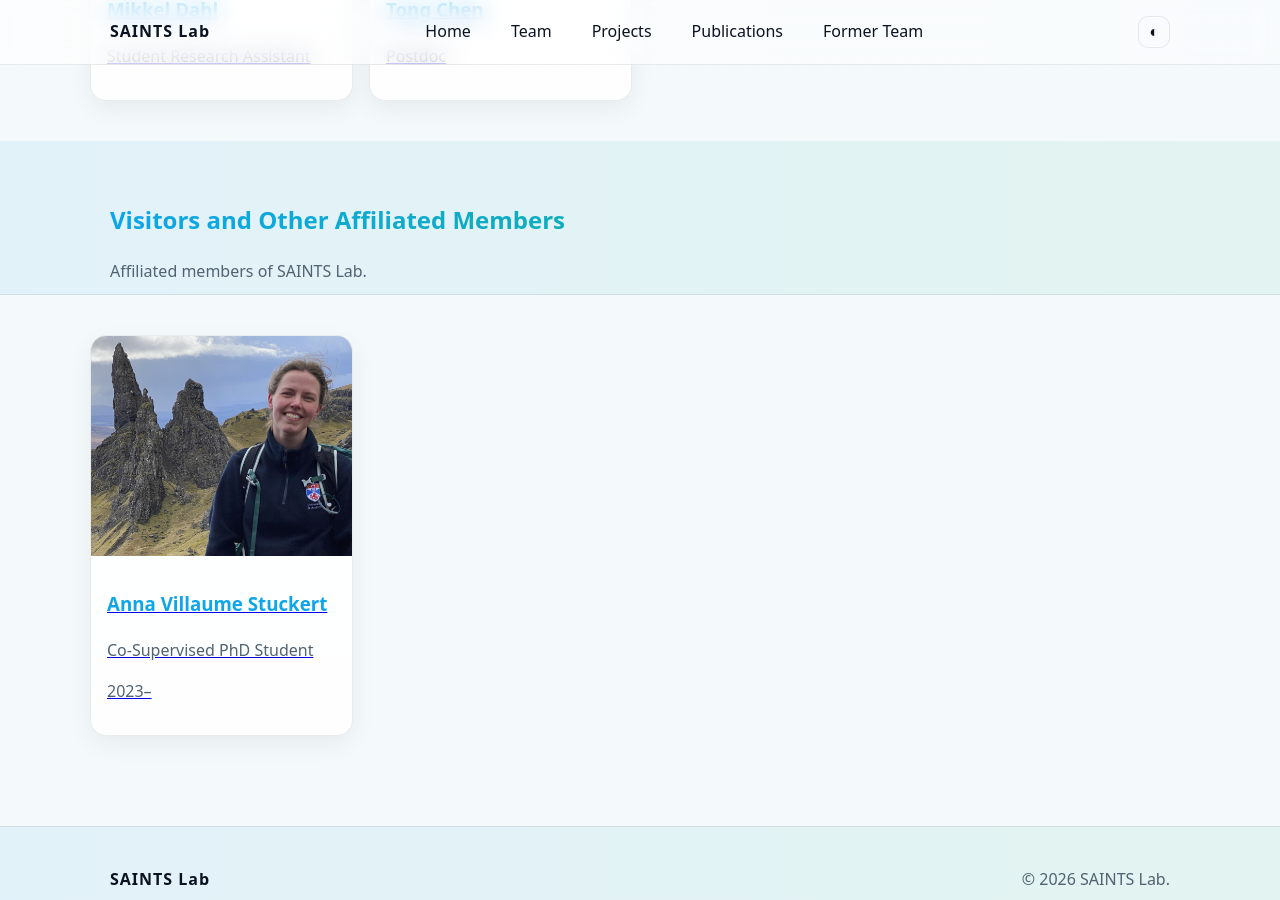
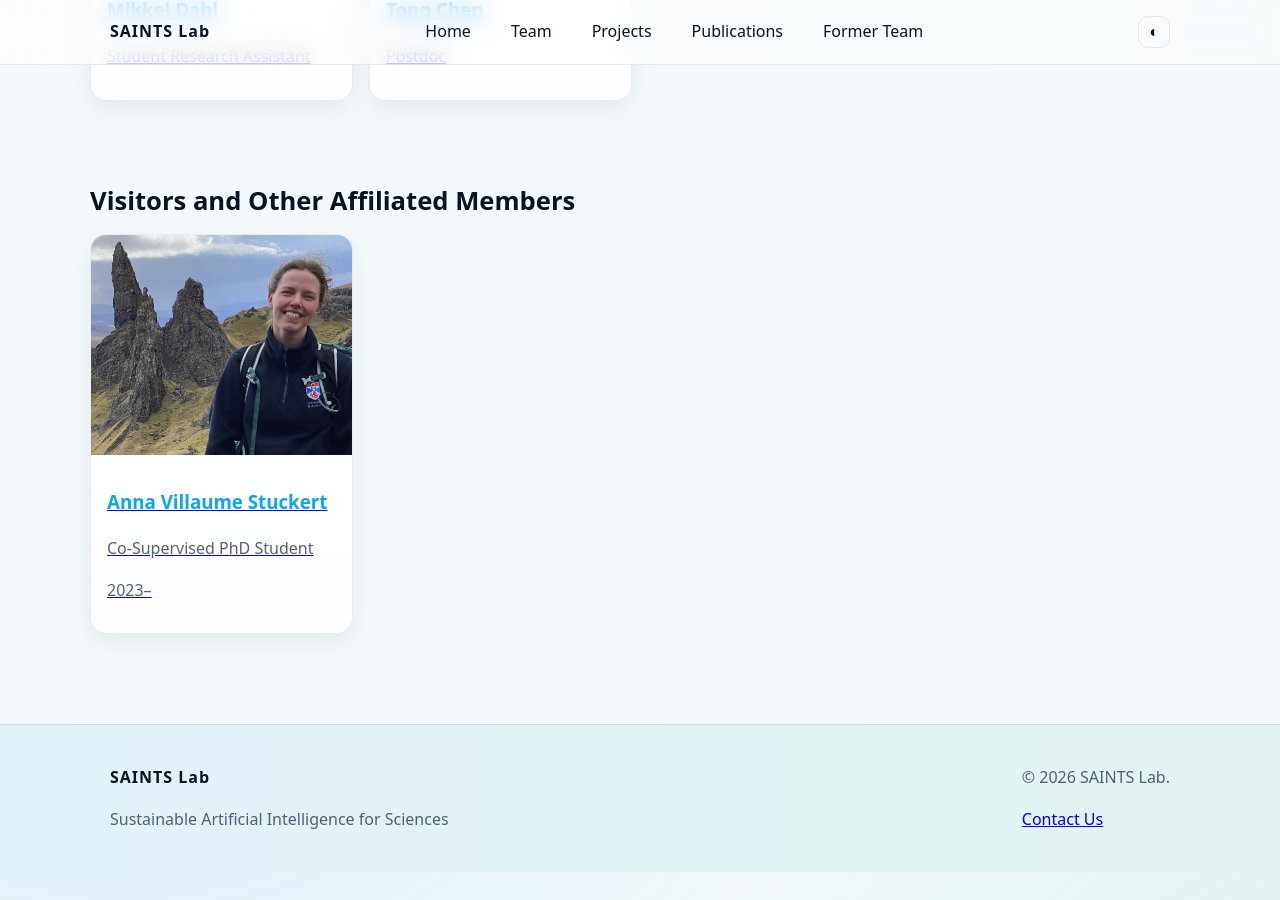
Before and after one commit to saintslab/saintslab.github.io, a Jekyll site: the page built from people.html, in a window 1280 px wide and 900 px high, scrolled down 923 px. Built offline with Jekyll 4.4.1, drawn with Linux system fonts in a browser that asks for light colours.

Commit message:
Fix visitors

```diff
--- a/people.html
+++ b/people.html
@@ -35,14 +35,9 @@ permalink: /people/
   </div>
 </section>
 
-<section class="page-hero">
-  <div class="container">
-    <h1 class="gradient-text">Visitors and Other Affiliated Members</h1>
-    <p class="subtitle">Affiliated members of SAINTS Lab.</p>
-  </div>
-</section>
 
 <section class="section container">
+<h2 class="section-title">Visitors and Other Affiliated Members</h2>
   {% assign alumni = site.people | where_exp: "p", "p.visitor == true" %}
   {% assign with_order = alumni | where_exp: "p", "p.order" | sort: "order" %}
   {% assign without_order = alumni | where_exp: "p", "p.order == nil" | sort: "name" %}
```
